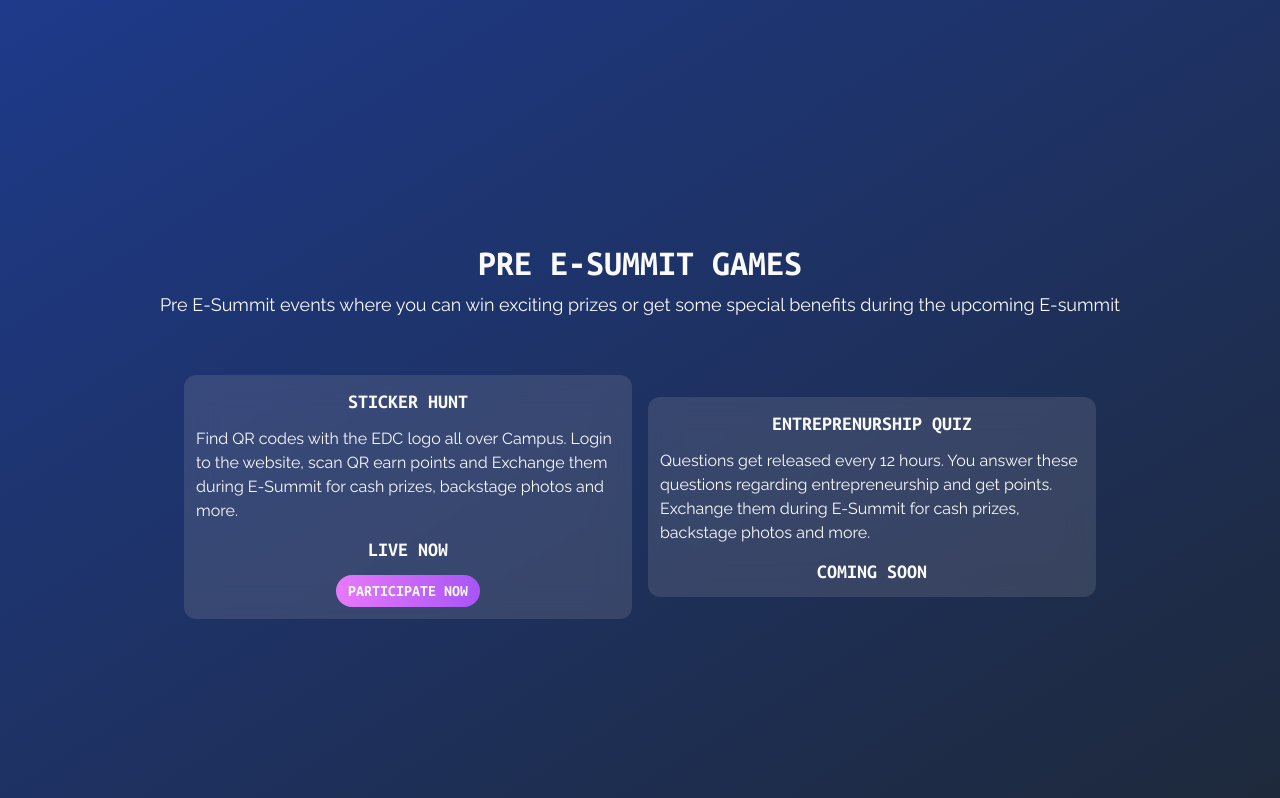
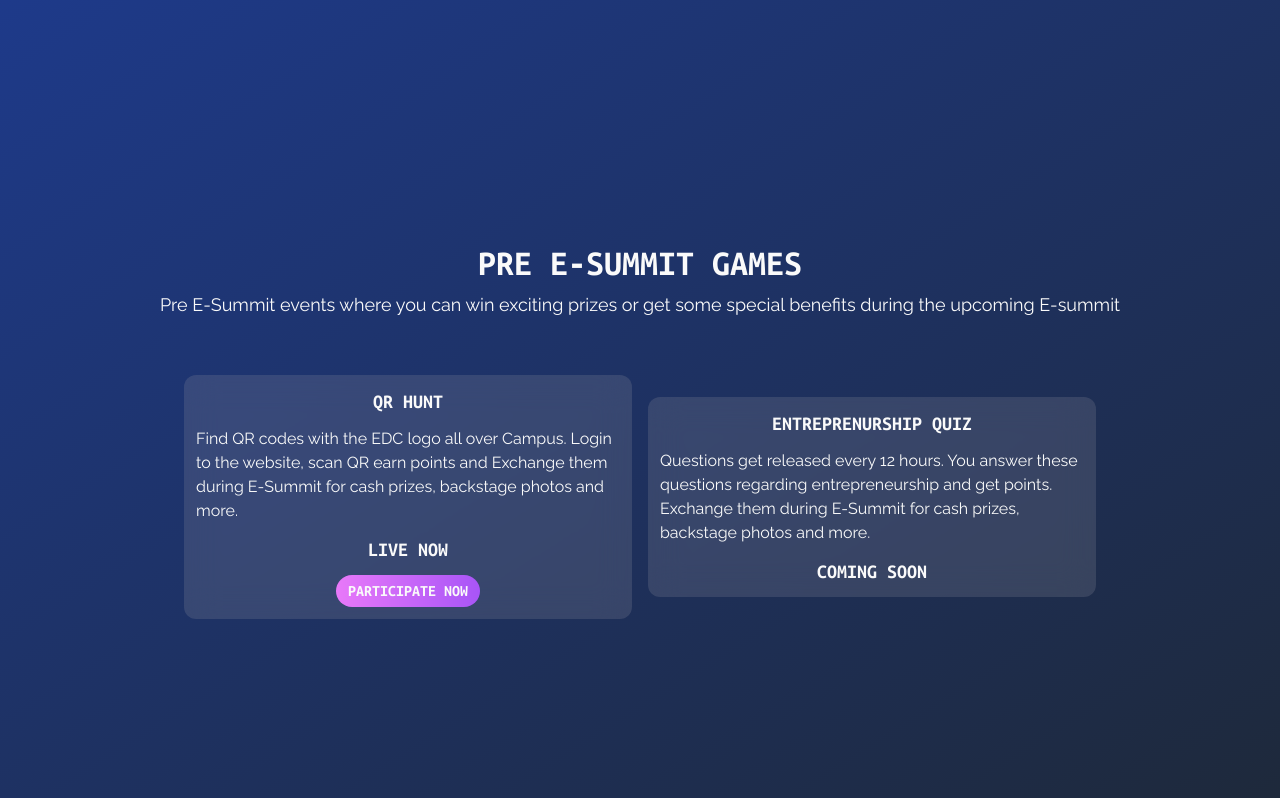
Before and after one commit to m-tahaaa/esummit-website, a Django app: page / in a window 1280 px wide. Shown: the part 3201-3999 px from the top of the page. Run offline with Django 3.2, Linux system fonts and the light colour scheme; data that the repository does not hold is empty; style sheets or scripts are compiled from the project's sources; some libraries are stand-ins or nearby versions.

Commit message:
some ui changes and changed event name

```diff
--- a/base/templates/base/home.html
+++ b/base/templates/base/home.html
@@ -33,7 +33,7 @@ Esummit 2023
                     {% if not games_have_ended %}
                     {% if user.is_authenticated %}
                         <a href="{% url 'hunt:scanner' %}" class="bg-gradient-to-r from-pink-400/60 to-blue-400/70 px-3 py-1 rounded-md w-fit ">Scan QR</a>
-                        <a href="{% url 'gamers:profile' %}" class="bg-gradient-to-r from-pink-400/60 to-blue-400/70 px-3 py-1 rounded-md w-fit ">Go to Profile</a>
+                        <!-- <a href="{% url 'gamers:profile' %}" class="bg-gradient-to-r from-pink-400/60 to-blue-400/70 px-3 py-1 rounded-md w-fit ">Go to Profile</a> -->
                     {% else %}
                         <a href="{% provider_login_url 'google' %}" class="bg-gradient-to-r from-pink-400/60 to-blue-400/70 px-3 py-1 rounded-md w-fit ">Game Signup</a>
                     {% endif %}
@@ -218,7 +218,7 @@ Esummit 2023
             </div>
             <div class="container flex flex-row flex-wrap gap-4 justify-center align-middle mx-auto place-items-center mt-12 px-4 my-auto">
                 <div class="bg-zinc-400/20 w-full rounded-xl backdrop-blur-lg p-3 flex flex-col justify-center align-middle gap-3 max-w-md uppercase stagger-card">
-                    <h2 class="text-xl font-bold uppercase text-center">Sticker HUNT</h2>
+                    <h2 class="text-xl font-bold uppercase text-center">QR HUNT</h2>
                     <h2 class="font-raleway normal-case">Find QR codes with the EDC logo all over Campus. Login to the website, scan QR earn points and Exchange them during E-Summit for cash prizes, backstage photos and more.
                     </h2>
                     <h2 class="text-center font-bold text-xl">Live Now</h2>
--- a/hunt/templates/hunt/home.html
+++ b/hunt/templates/hunt/home.html
@@ -49,7 +49,7 @@ The Hunt
         <section id="learn-more" class="container min-h-screen py-16 px-3 grid lg:grid-cols-2 gap-4 mx-auto place-items-start h-fit my-auto">
             <div class="lg:text-xl my-auto">
                 <h1 class="text-xl text-center font-bold uppercase lg:text-4xl">More about the Hunt</h1>
-                <h3 class="font-raleway">EDC has stuck QR codes with edc logo all over campus, find as many as you can and earn points. When the esummit starts, the top 5 participants can exchange the points for prizes or benefits. The rarer the sticker you find is the more points! More information on the rules is given below.</h3>
+                <h3 class="font-raleway">EDC has stuck QR codes with edc logo all over campus, find as many as you can and earn points. When the esummit starts, the top 5 participants can exchange the points for prizes or benefits. The rarer the QR you find is the more points! More information on the rules is given below.</h3>
             </div>
             <div class="my-auto">
                 <h1 class="text-lg font-bold uppercase text-center lg:text-4xl">Rules</h1>
```
